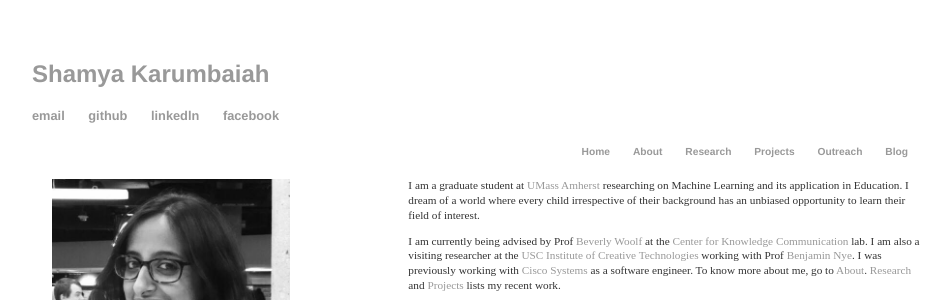
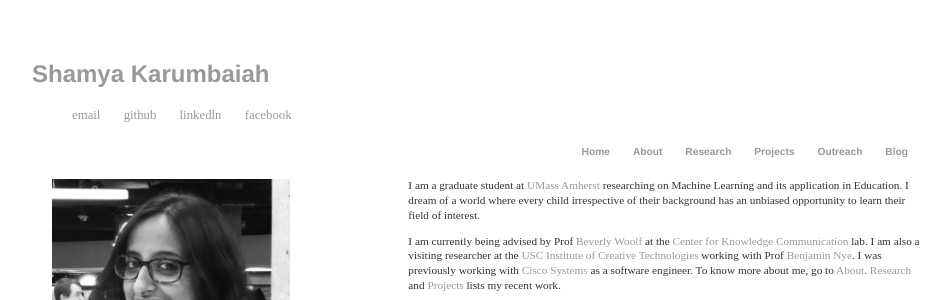
Before and after one commit to Shamya/shamyatest.github.io, a Jekyll site: the page built from index.html, in a window 1280 px wide. Shown: the top 300 px of the page, without its empty margins (160-1110 px from the left). Built offline with Jekyll 4.4.1, drawn with Linux system fonts in a browser that asks for light colours.

Commit message:
Update main.css

```diff
--- a/css/main.css
+++ b/css/main.css
@@ -18,12 +18,6 @@ nav ul, footer ul {
 nav ul li, footer ul li{
     display: inline;
     margin-right: 20px;
-}
-header ul {
-    font-family:'Helvetica', 'Arial', 'Sans-Serif';
-    padding: 0px;
-    list-style: none;
-    font-weight: bold;
 }
 header ul li {
     display: inline;
```
